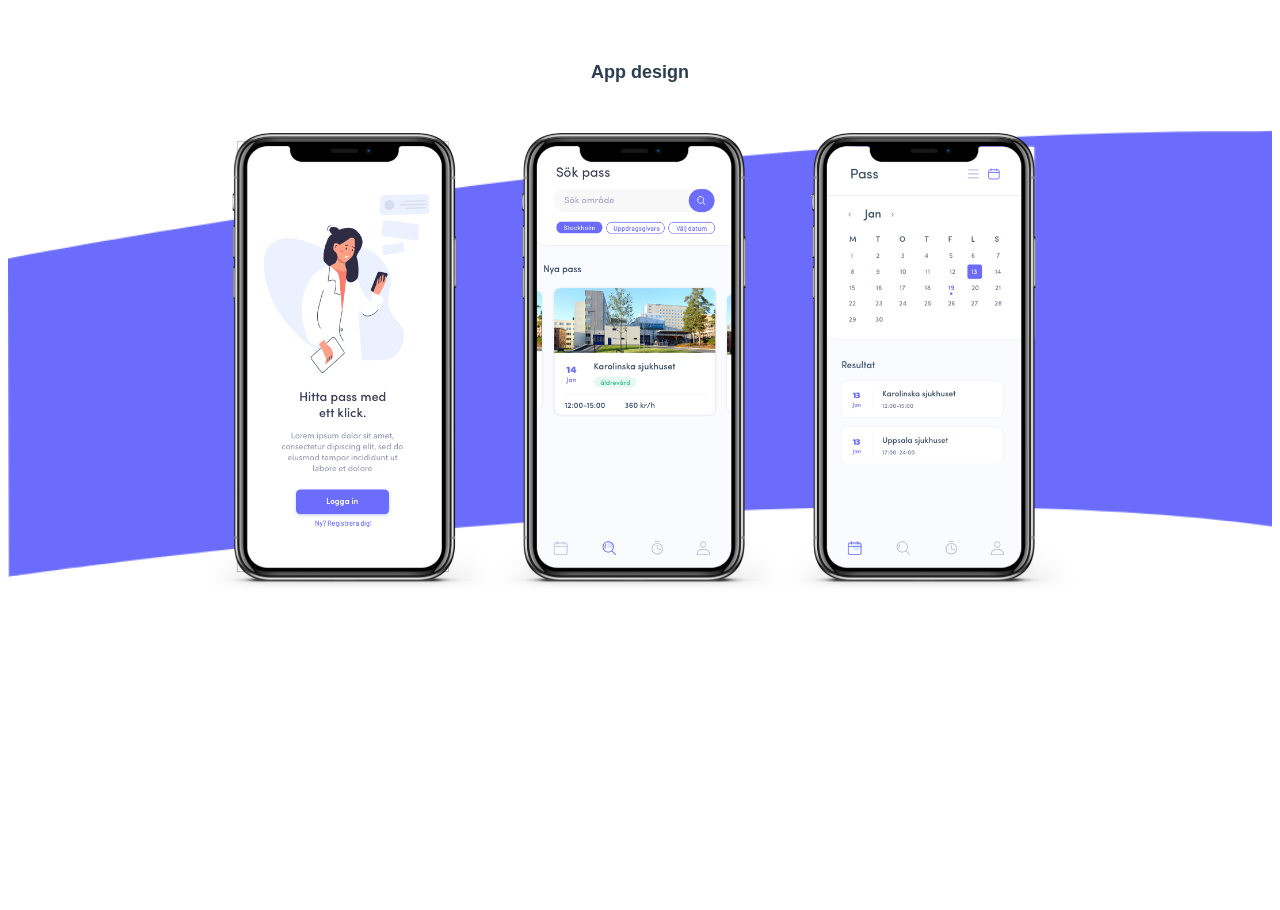
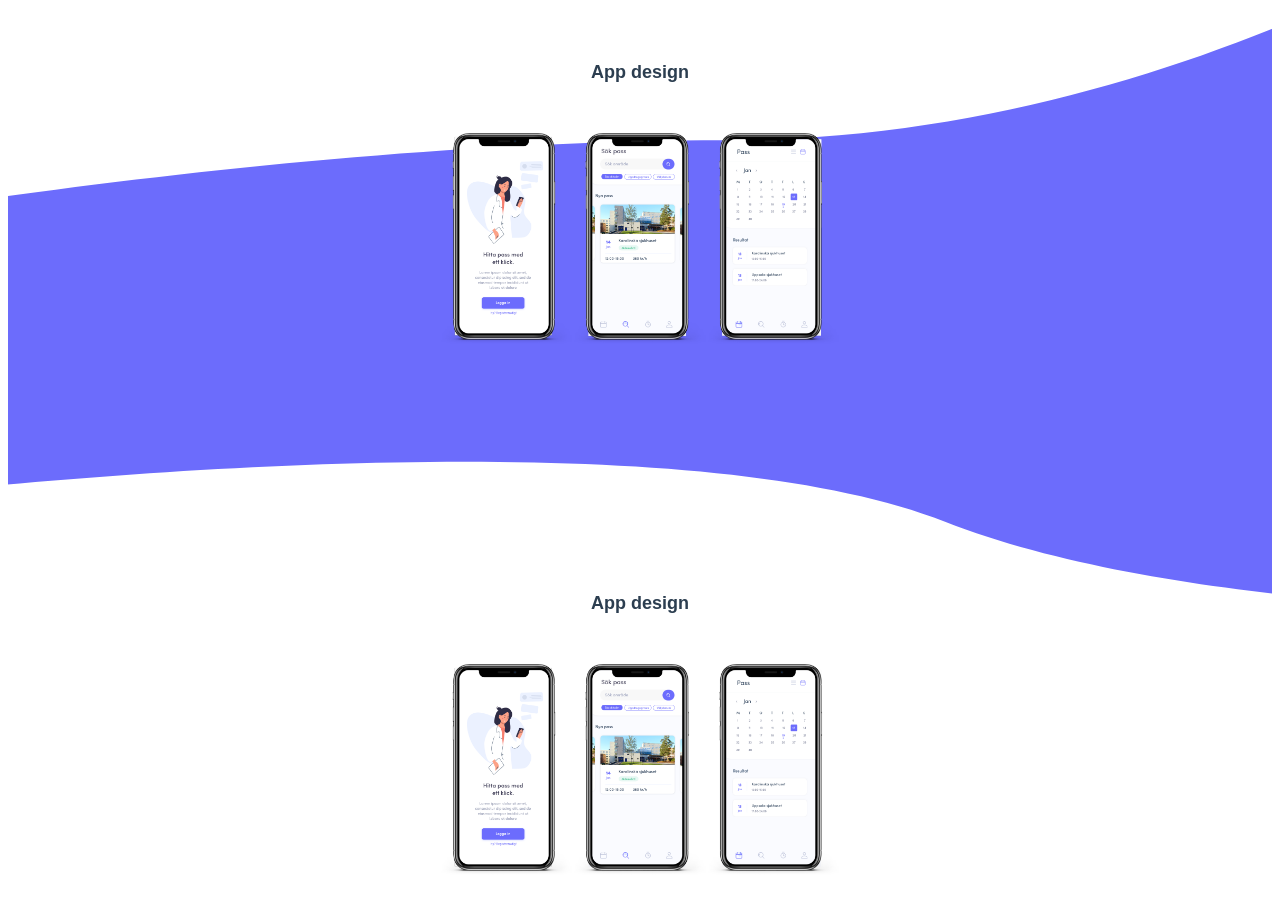
Before and after one commit to codemma/portfolio, a Vue app: page /#/Kgt in a window 1280 px wide. Shown: the part 380-1290 px from the top of the page. Before the commit the page ends 1062 px from the top, so only its background shows below. Built offline with nearby package versions, Linux system fonts and the light colour scheme.

Commit message:
trying to fix background

```diff
--- a/src/views/Kgt.vue
+++ b/src/views/Kgt.vue
@@ -1,6 +1,5 @@
 <template>
   <div class="work-page">
-    <div id="divider-background" />
     <div class="work-text">
       <div class="h1">Vårdkällan</div>
       <div class="h4">App design and Illustrations</div>
@@ -10,6 +9,20 @@
           in Uppsala
         </p>
         <p>Lorem ipsum</p>
+      </div>
+    </div>
+    <div class="h3 mb-l">App design</div>
+    <div class="gallery-container">
+      <div id="divider-background" />
+      <div class="gallery">
+        <div class="image">
+          <img src="../assets/kgt/screen-1.png" alt="kgt  design" />
+        </div>
+        <div class="image">
+          <img src="../assets/kgt/screen-2.png" alt="kgt  design" />
+        </div>
+        <div class="image">
+          <img src="../assets/kgt/screen-3.png" alt="kgt design" />
         </div>
       </div>
       <div class="h3 mb-l">App design</div>
@@ -25,6 +38,7 @@
         </div>
       </div>
     </div>
+  </div>
 </template>
 
 <script>
@@ -37,10 +51,10 @@ export default {
 .work-page {
   width: 100%;
   min-height: 100vh;
-  position: relative;
   display: flex;
   flex-direction: column;
   align-items: center;
+  justify-content: center;
 }
 .work-text {
   margin: 18px;
@@ -53,19 +67,30 @@ export default {
 }
 #divider-background {
   background-image: url("../assets/kgt/divider.png");
-  background-size: cover;
-  //background-position: center;
+  background-size: auto;
+  background-repeat: no-repeat;
+  background-position: center;
   width: 100%;
   height: 100%;
   position: absolute;
+  top: -40%;
   z-index: 9;
-  top: 10%;
 }
 .gallery .image {
   width: 100%;
   height: 100%;
   margin-bottom: 40px;
   z-index: 10;
+}
+
+.gallery-container {
+  width: 100%;
+  height: 100%;
+  position: relative;
+  display: flex;
+  flex-direction: column;
+  align-items: center;
+  justify-content: center;
 }
 
 .mb-sm {
@@ -87,6 +112,8 @@ img {
   display: grid;
   grid-template-columns: repeat(3, 1fr);
   grid-auto-rows: 460px;
+  position: relative;
+  max-width: 400px;
 }
 
 .h1 {
```
Lines whose indentation alone changed are shown as unchanged.
